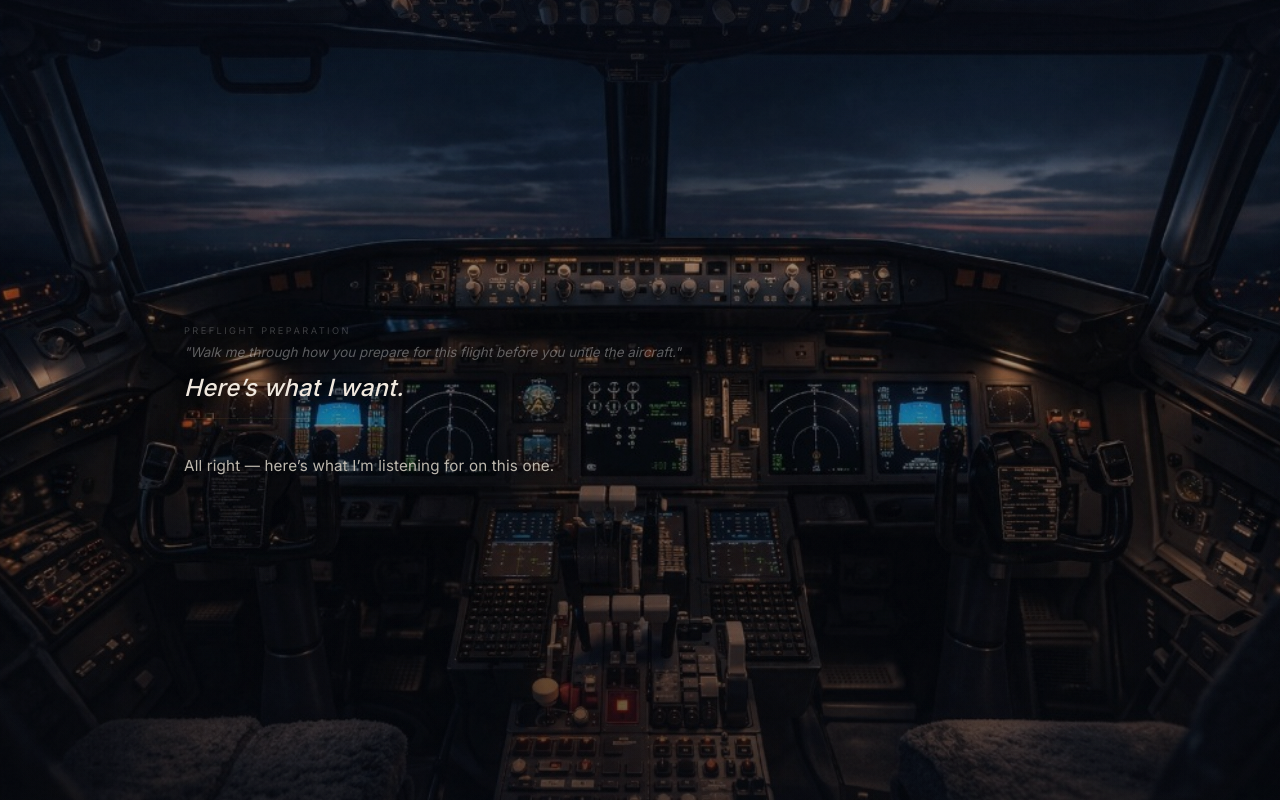
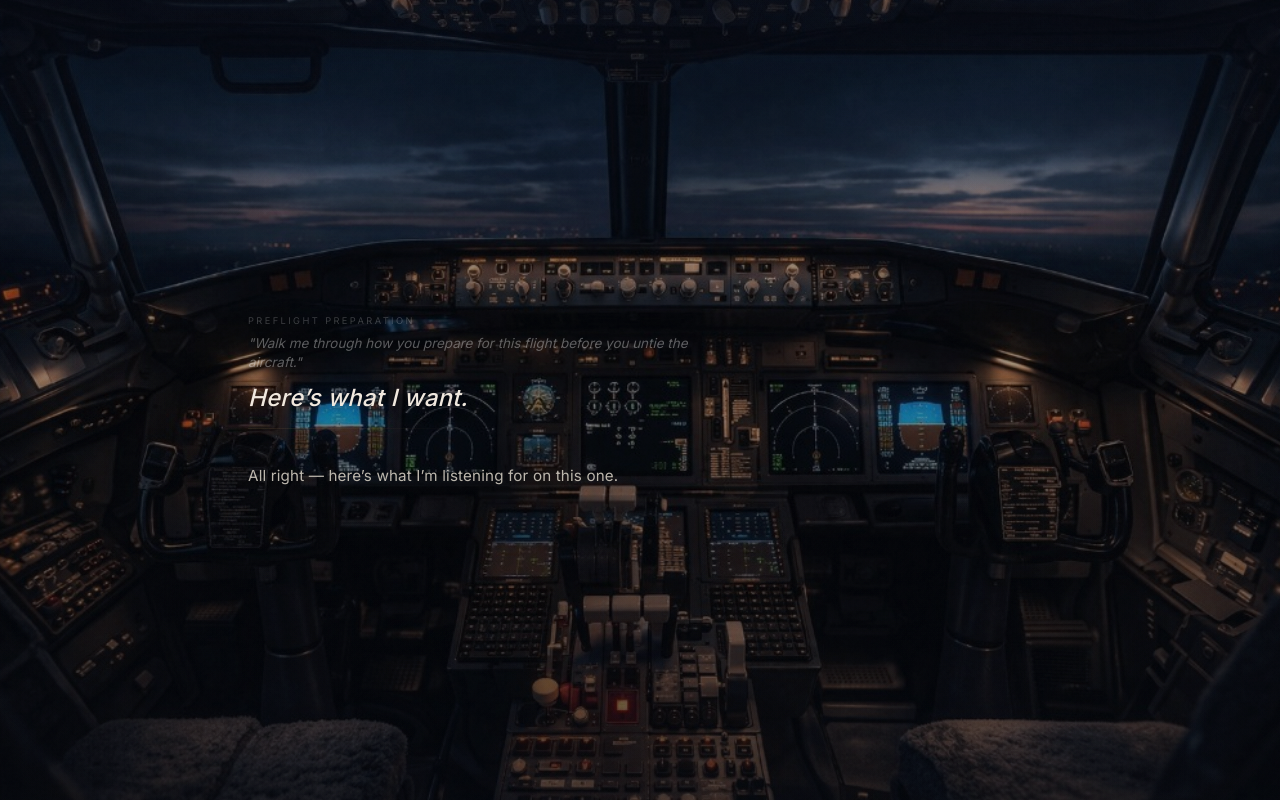
Before and after one commit to Celmon1012/Upwork-test-repo, a Next.js app: page / in a window 1280 px wide. Both pictures are taken after a click on the button "If you want to hear one.". Built offline with nearby package versions, Linux system fonts and the light colour scheme; a web font is replaced by a local one.

Commit message:
Oral UI: narrower content column and text measure
Made-with: Cursor

```diff
--- a/app/components/oral-evaluation/OralEvaluationExperience.tsx
+++ b/app/components/oral-evaluation/OralEvaluationExperience.tsx
@@ -444,7 +444,7 @@ export function OralEvaluationExperience() {
                 duration: transitionMs(reduceMotion, 0.9),
                 ease: cinematicEase,
               }}
-              className="relative mx-auto flex min-h-0 w-full max-w-[min(92vw,58rem)] flex-col"
+              className="relative mx-auto flex min-h-0 w-full max-w-[min(88vw,50rem)] flex-col"
             >
             {sessionPhase !== "feedback" ? (
               <BookmarkToggle marked={isMarked} onToggle={toggleMark} />
@@ -468,7 +468,7 @@ export function OralEvaluationExperience() {
                     {`"${item.promptLine}"`}
                   </h1>
 
-                  <p className="mt-4 max-w-[min(100%,34rem)] text-[0.8rem] font-light leading-[1.62] text-white/[0.44] sm:text-[0.84rem]">
+                  <p className="mt-4 max-w-[min(100%,30rem)] text-[0.8rem] font-light leading-[1.62] text-white/[0.44] sm:text-[0.84rem]">
                     {item.scenario}
                   </p>
                 </motion.div>
@@ -480,7 +480,7 @@ export function OralEvaluationExperience() {
                     duration: transitionMs(reduceMotion, 0.55),
                     ease: cinematicEase,
                   }}
-                  className="mt-1 max-w-[min(100%,34rem)]"
+                  className="mt-1 max-w-[min(100%,30rem)]"
                 >
                   <p className="text-[0.58rem] font-normal uppercase tracking-[0.26em] text-white/[0.22]">
                     {item.contextLabel}
@@ -1078,7 +1078,7 @@ function JudgmentBlock({
       <div className="mt-2.5 flex shrink-0 flex-col items-stretch text-left">
         <motion.h2
           id={id}
-          className={`max-w-[min(100%,32rem)] font-serif text-[1.38rem] font-medium italic leading-[1.22] tracking-[0.012em] transition-all duration-[700ms] ease-out sm:text-[1.48rem] ${verdictClass} ${
+          className={`max-w-[min(100%,28rem)] font-serif text-[1.38rem] font-medium italic leading-[1.22] tracking-[0.012em] transition-all duration-[700ms] ease-out sm:text-[1.48rem] ${verdictClass} ${
             settled && !reduceMotion ? "translate-y-px opacity-[0.94]" : ""
           }`}
           initial={reduceMotion ? false : { opacity: 0, y: 5 }}
@@ -1096,7 +1096,7 @@ function JudgmentBlock({
 
         {!teaching && examinerNote ? (
           <motion.p
-            className="mt-2.5 max-w-[min(100%,32rem)] text-[0.8rem] font-light leading-[1.78] text-[#9c968c]/95 sm:text-[0.84rem]"
+            className="mt-2.5 max-w-[min(100%,28rem)] text-[0.8rem] font-light leading-[1.78] text-[#9c968c]/95 sm:text-[0.84rem]"
             initial={{ opacity: 0 }}
             animate={{ opacity: 1 }}
             transition={{
```
